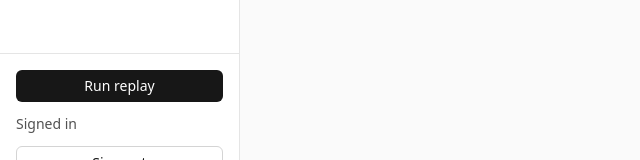
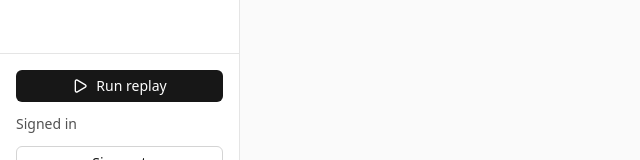
Before and after one commit to mohitkrsuman/signal-analytics-monoedge, a Next.js app: page / in a window 1280 px wide. Shown: the part 604-764 px from the top of the page, without its empty margins (0-640 px from the left). Built offline with nearby package versions, Linux system fonts and the light colour scheme; no server answers.

Commit message:
added play pause button in replay

```diff
--- a/components/replay-button.tsx
+++ b/components/replay-button.tsx
@@ -1,6 +1,7 @@
 "use client";
 
 import { useEffect, useRef, useState } from "react";
+import { Pause, Play } from "lucide-react";
 import { formatClock } from "@/lib/monitor";
 
 const REPLAY_CLOCK_EVENT = "mill-replay-clock";
@@ -67,8 +68,9 @@ export function ReplayButton() {
         type="button"
         onClick={run}
         disabled={running}
-        className="min-h-11 w-full cursor-pointer rounded-md bg-neutral-900 px-3 py-2 text-sm text-white disabled:opacity-60 md:min-h-0 md:py-1.5"
+        className="flex min-h-11 w-full cursor-pointer items-center justify-center gap-2 rounded-md bg-neutral-900 px-3 py-2 text-sm text-white disabled:opacity-60 md:min-h-0 md:py-1.5"
       >
+        {running ? <Pause aria-hidden="true" size={16} /> : <Play aria-hidden="true" size={16} />}
         {running && clock ? `Replaying ${clock}` : "Run replay"}
       </button>
       {error ? <p className="text-xs text-red-800">{error}</p> : null}
```
